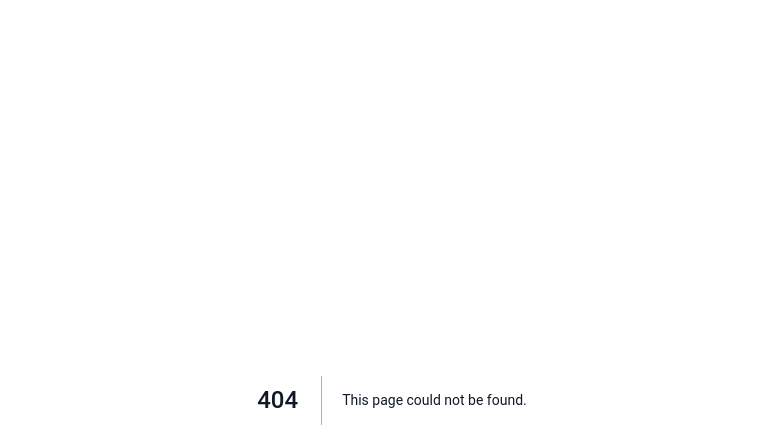
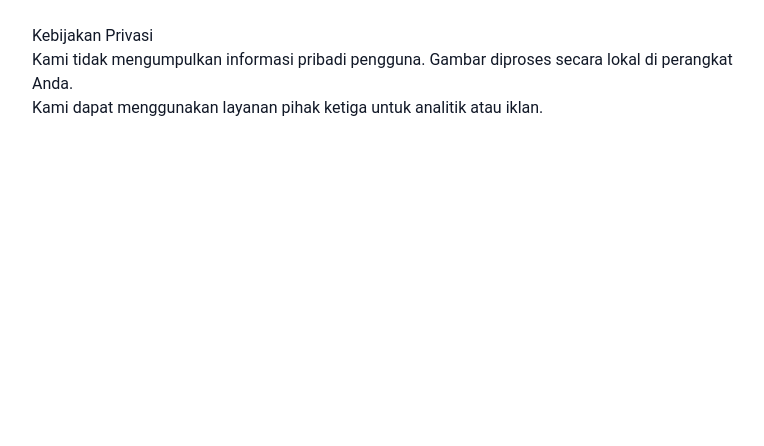
Before and after one commit to pejuangreceh5/Image-Resizer, a Next.js app: page /privacy in a window 1280 px wide. Before the commit this address had no page. Shown: the top 446 px of the page, without its empty margins (248-1012 px from the left). Built offline with nearby package versions, Linux system fonts and the light colour scheme.

Commit message:
Add files via upload

```diff
--- /dev/null
+++ b/app/privacy/page.tsx
@@ -0,0 +1,9 @@
+export default function PrivacyPolicy() {
+  return (
+    <main className="max-w-3xl mx-auto p-6 prose">
+      <h1>Kebijakan Privasi</h1>
+      <p>Kami tidak mengumpulkan informasi pribadi pengguna. Gambar diproses secara lokal di perangkat Anda.</p>
+      <p>Kami dapat menggunakan layanan pihak ketiga untuk analitik atau iklan.</p>
+    </main>
+  );
+}
```
